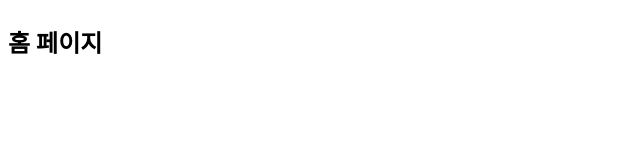
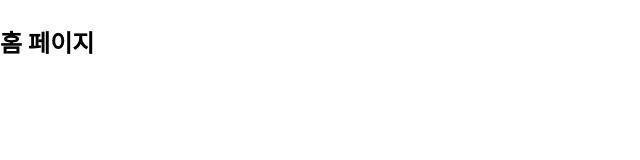
Before and after one commit to Wedit-project/Client, a React (Vite) app in the folder Wedit-Client/: page / in a window 1280 px wide. Shown: the top 160 px of the page, without its empty margins (0-640 px from the left). Built offline with nearby package versions, Linux system fonts and the light colour scheme; a web font is replaced by a local one.

Commit message:
style: body 기본 스타일 추가

```diff
--- a/Wedit-Client/src/styles/globalStyle.js
+++ b/Wedit-Client/src/styles/globalStyle.js
@@ -5,6 +5,12 @@ const GlobalStyle = createGlobalStyle`
   html {
     font-size: 62.5%;
     font-family: "Pretendard"
+  }
+
+  body {
+    margin: 0;
+    padding: 0;
+    box-sizing: border-box;
   }
 
   @media (min-width: 768px) and (max-width: 1023px) {
```
